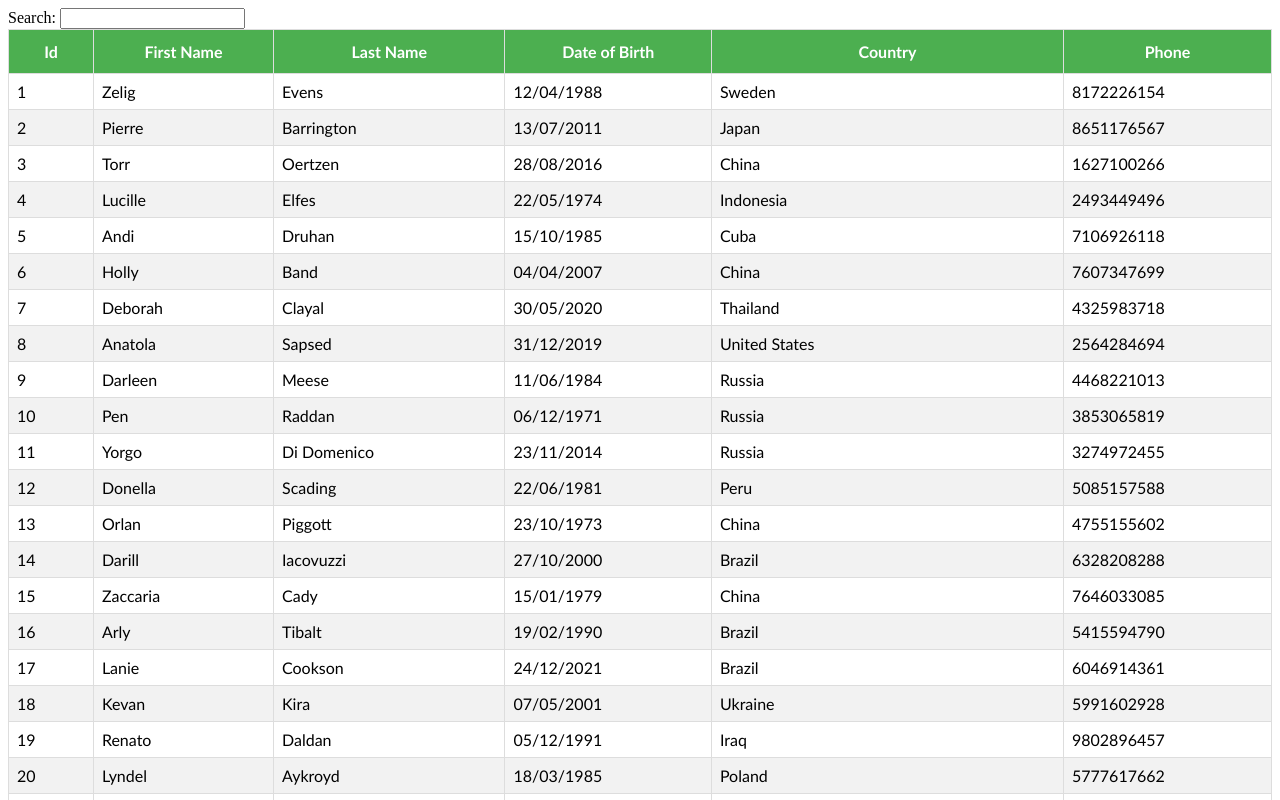
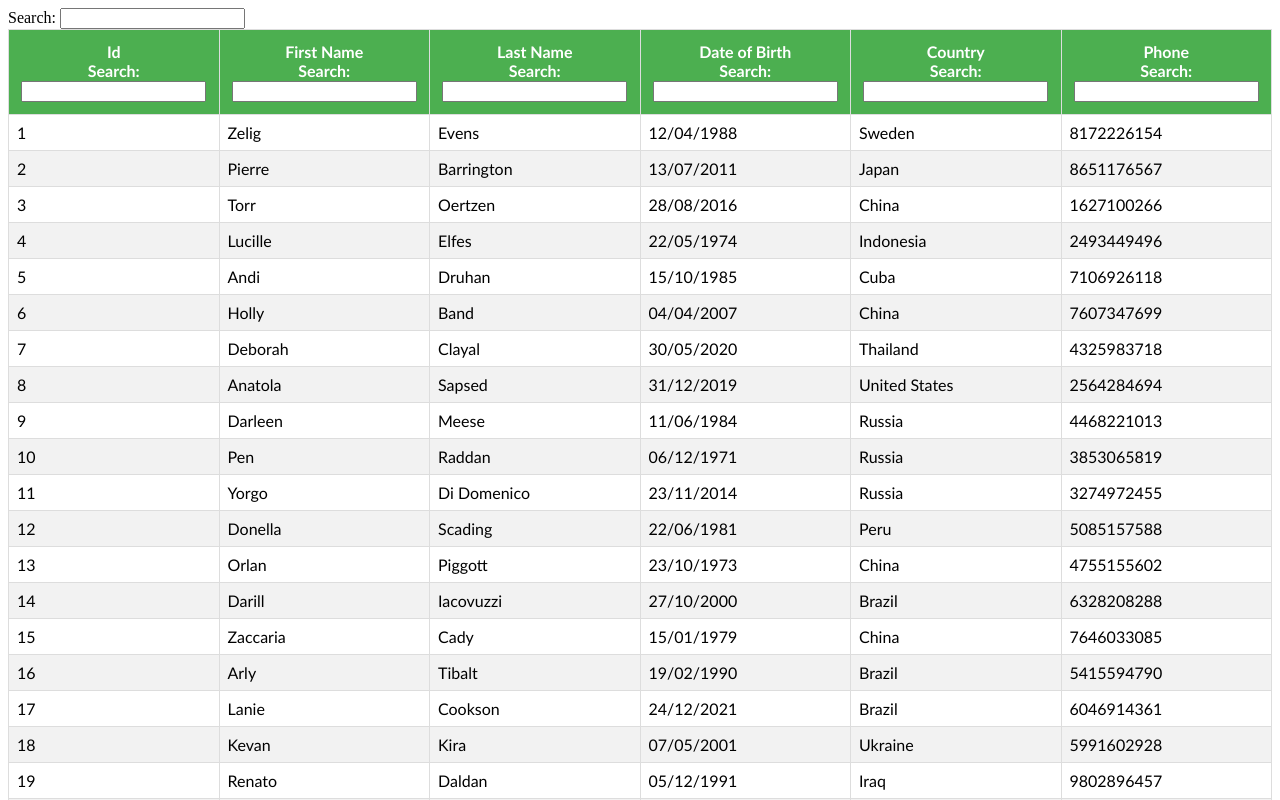
Before and after one commit to SaqibSattar/react-table, a React (Vite) app: page / in a window 1280 px wide. Shown: the top 800 px of the page. Built offline with nearby package versions, Linux system fonts and the light colour scheme.

Commit message:
Column Filtering

```diff
--- /dev/null
+++ b/src/components/ColumnFilter.jsx
@@ -0,0 +1,14 @@
+import React from 'react'
+
+export const ColumnFilter = ({ column }) => {
+  const { filterValue, setFilter } = column
+  return (
+    <span>
+      Search:{' '}
+      <input
+        value={filterValue || ''}
+        onChange={e => setFilter(e.target.value)}
+      />
+    </span>
+  )
+}
--- a/src/components/FilteringTable.jsx
+++ b/src/components/FilteringTable.jsx
@@ -1,13 +1,21 @@
 import React, { useMemo } from 'react';
-import { useTable, useGlobalFilter } from 'react-table';
+import { useTable, useGlobalFilter, useFilters } from 'react-table';
 import MOCK_DATA from './MOCK_DATA.json';
 import { COLUMNS } from './columns';
 import './table.css';
-import { GlobalFilter } from './GlobalFilter';
+import { GlobalFilter } from './GlobalFilter'
+import { ColumnFilter } from './ColumnFilter'
 
 export const FilteringTable = () => {
   const columns = useMemo(() => COLUMNS, []);
   const data = useMemo(() => MOCK_DATA, []);
+
+  const defaultColumn = React.useMemo(
+    () => ({
+      Filter: ColumnFilter
+    }),
+    []
+  )
 
   const {
     getTableProps,
@@ -16,14 +24,16 @@
     footerGroups,
     rows,
     prepareRow,
-    state, // Ensure you are using the state object
-    setGlobalFilter, // Ensure you are using the setGlobalFilter function
+    state,
+    setGlobalFilter,
   } = useTable(
     {
       columns,
       data,
+      defaultColumn
     },
-    useGlobalFilter
+    useFilters,
+    useGlobalFilter,
   );
 
   const { globalFilter } = state;
@@ -38,6 +48,7 @@
               {headerGroup.headers.map((column) => (
                 <th key={column.id} {...column.getHeaderProps()}>
                   {column.render('Header')}
+                  <div>{column.canFilter ? column.render('Filter') : null}</div>
                 </th>
               ))}
             </tr>
--- a/src/components/columns.jsx
+++ b/src/components/columns.jsx
@@ -1,20 +1,24 @@
 import { format } from 'date-fns'
+import { ColumnFilter } from './ColumnFilter'
 
 export const COLUMNS = [
   {
     Header: 'Id',
     Footer: 'Id',
     accessor: 'id',
+    Filter: ColumnFilter
   },
   {
     Header: 'First Name',
     Footer: 'First Name',
     accessor: 'first_name',
+    Filter: ColumnFilter
   },
   {
     Header: 'Last Name',
     Footer: 'Last Name',
     accessor: 'last_name',
+    Filter: ColumnFilter
   },
   {
     Header: 'Date of Birth',
@@ -22,17 +26,20 @@
     accessor: 'date_of_birth',
     Cell: ({ value }) => {
       return format(new Date(value), 'dd/MM/yyyy')
-    }
+    },
+    Filter: ColumnFilter
   },
   {
     Header: 'Country',
     Footer: 'Country',
-    accessor: 'country'
+    accessor: 'country',
+    Filter: ColumnFilter
   },
   {
     Header: 'Phone',
     Footer: 'Phone',
-    accessor: 'phone'
+    accessor: 'phone',
+    Filter: ColumnFilter
   },
 
 ]
```
